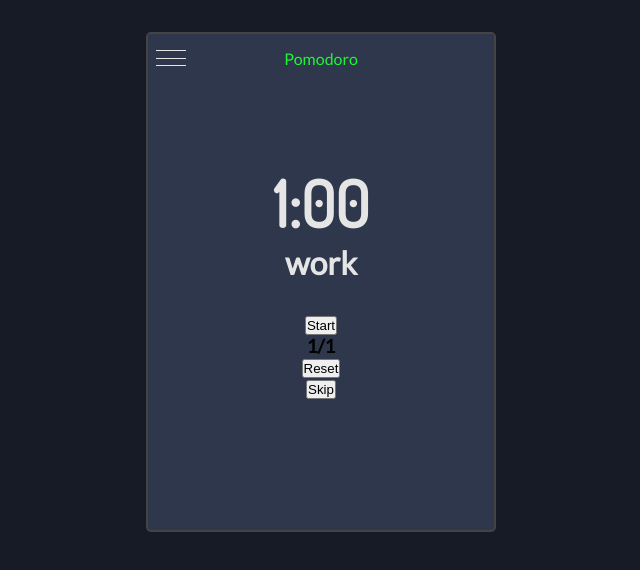
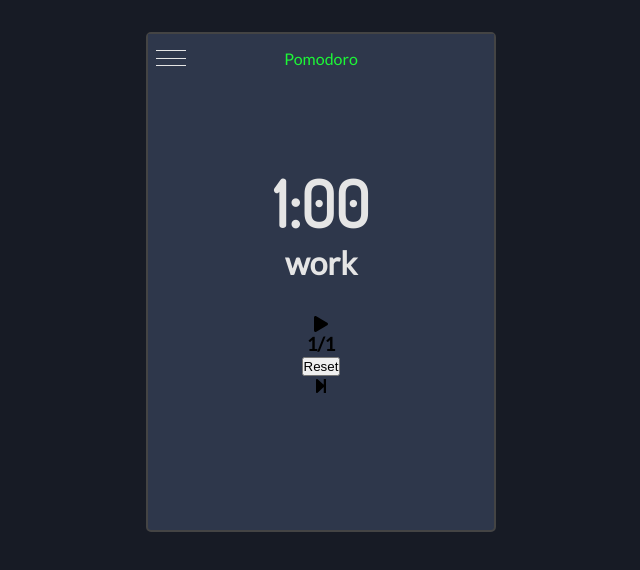
Before and after one commit to bigdub3298/Pomodoro, a React (Create React App) app: page / in a window 1280 px wide. Shown: the top 570 px of the page, without its empty margins (319-959 px from the left). Built offline with nearby package versions, Linux system fonts and the light colour scheme.

Commit message:
added fontawsome icons

```diff
--- a/package.json
+++ b/package.json
@@ -3,6 +3,9 @@
   "version": "0.1.0",
   "private": true,
   "dependencies": {
+    "@fortawesome/fontawesome-svg-core": "^1.2.27",
+    "@fortawesome/free-solid-svg-icons": "^5.12.1",
+    "@fortawesome/react-fontawesome": "^0.1.8",
     "@testing-library/jest-dom": "^4.2.4",
     "@testing-library/react": "^9.4.0",
     "@testing-library/user-event": "^7.2.1",
--- a/src/components/TimerController.js
+++ b/src/components/TimerController.js
@@ -1,5 +1,11 @@
 import React, { Component } from "react";
 import { connect } from "react-redux";
+import { FontAwesomeIcon } from "@fortawesome/react-fontawesome";
+import {
+  faStepForward,
+  faPlay,
+  faPause
+} from "@fortawesome/free-solid-svg-icons";
 import { setTimer, startTimer, stopTimer, resetToOriginal } from "../actions";
 import Timer from "./Timer";
 import mp3 from "../assets/notifications/just-saying.mp3";
@@ -8,10 +14,9 @@ import m4r from "../assets/notifications/just-saying.m4a";
 import "../scss/TimerController.scss";
 
 export class TimerController extends Component {
-  buttonRef = React.createRef();
   audioRef = React.createRef();
   toggleTimerState = e => {
-    if (this.props.isTimerOn) {
+    if (this.props.timerIsOn) {
       this.props.stopTimer();
     } else {
       this.props.startTimer();
@@ -42,6 +47,10 @@ export class TimerController extends Component {
     }
   }
 
+  renderButtonIcon(timerIsOn) {
+    return <FontAwesomeIcon icon={timerIsOn ? faPause : faPlay} />;
+  }
+
   render() {
     return (
       <div className="timer-controller">
@@ -52,13 +61,9 @@ export class TimerController extends Component {
         </audio>
         <Timer time={this.props.time} type={this.props.type} />
         <div className="control-panel">
-          <button
-            ref={this.buttonRef}
-            className="control-panel__start"
-            onClick={this.toggleTimerState}
-          >
-            {this.props.isTimerOn ? "Stop" : "Start"}
-          </button>
+          <div className="control-panel__start" onClick={this.toggleTimerState}>
+            {this.renderButtonIcon(this.props.timerIsOn)}
+          </div>
           <div className="control-panel__menu">
             <div className="control-panel__menu-left">
               <h3>
@@ -67,7 +72,9 @@ export class TimerController extends Component {
               <button className="control-panel__reset">Reset</button>
             </div>
             <div className="control-panel__menu-right">
-              <button className="control-panel__skip">Skip</button>
+              <div className="control-panel__skip">
+                <FontAwesomeIcon icon={faStepForward} />
+              </div>
             </div>
           </div>
         </div>
@@ -86,7 +93,7 @@ const mapStateToProps = state => {
     workTimerAmount,
     breakTimerAmount,
     rounds,
-    isTimerOn: state.timer.isTimerOn
+    timerIsOn: state.timer.isTimerOn
   };
 };
 
```
Also changed, not shown: 1 other file (tests, documents, lock files or other folders).
